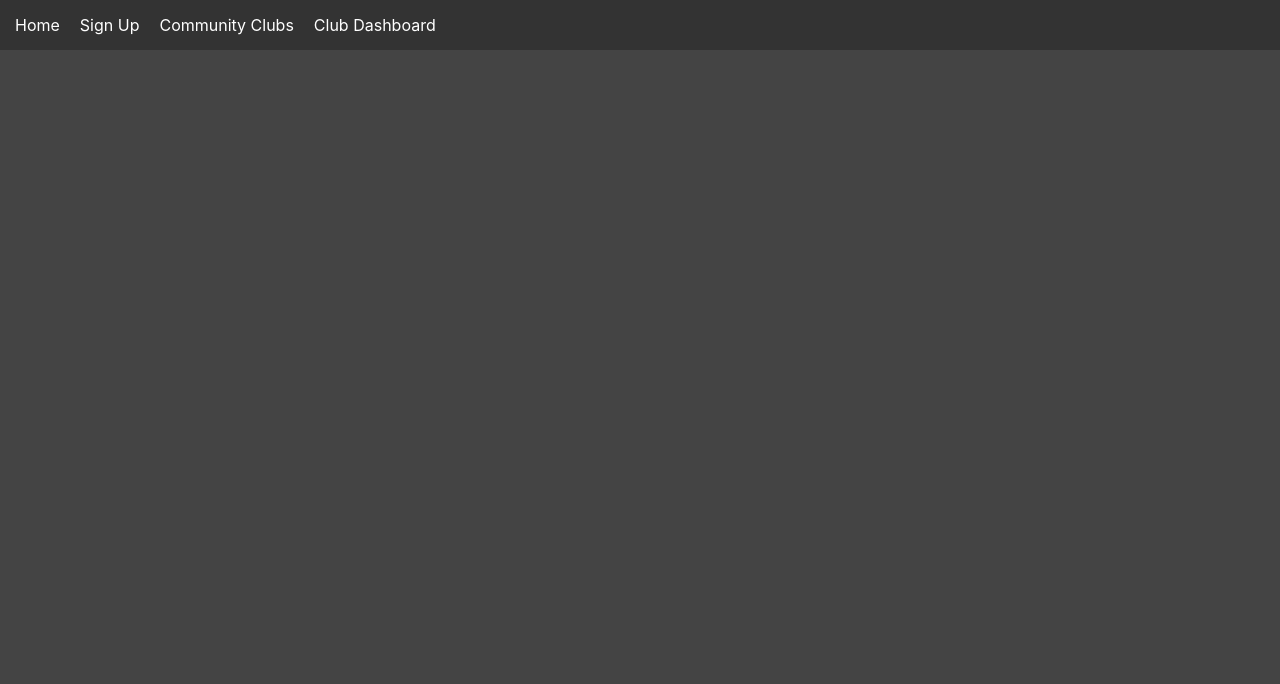
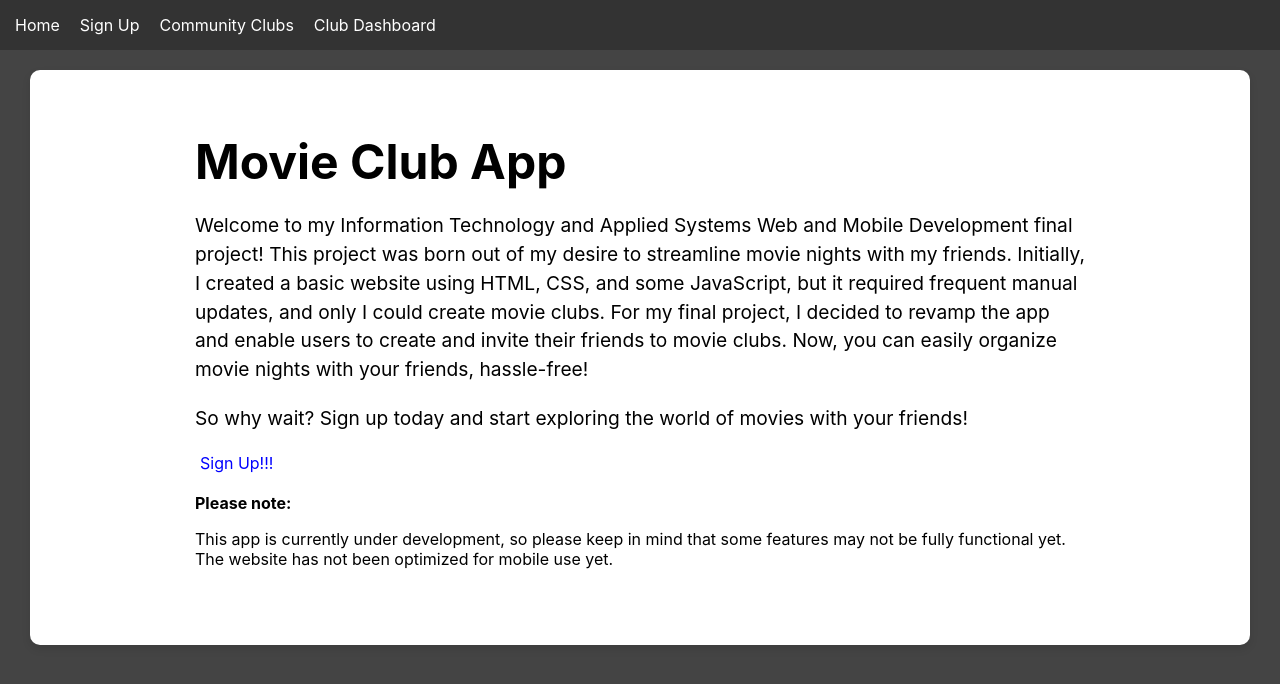
Before and after one commit to Ncorbet19/ITAS282_finalProject_NC, a React (Create React App) app: page / in a window 1280 px wide. Shown: the top 684 px of the page. Built offline with nearby package versions, Linux system fonts and the light colour scheme.

Commit message:
Update App.js

```diff
--- a/src/Components/App.js
+++ b/src/Components/App.js
@@ -24,7 +24,7 @@
      <Router>
         <Header />
         <Routes>
-          <Route path="/Home" element={<Home />} />
+          <Route path="/" element={<Home />} />
           <Route path="/CommunityClubs" element={<CommunityClubs />} />
           <Route path="/signup" element={<CreateUserForm clubId={clubId} />} />
           <Route path="/club-dashboard" element={<LoginForm />} />
```
